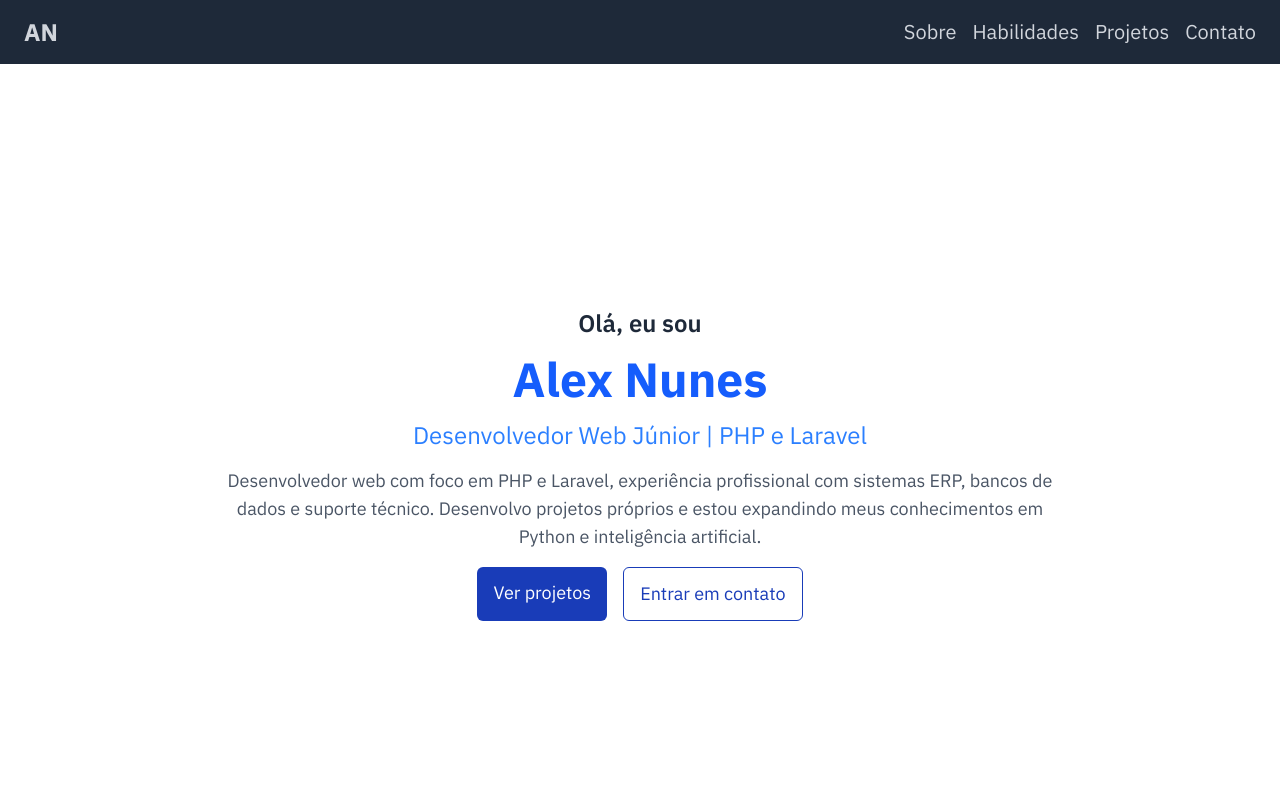
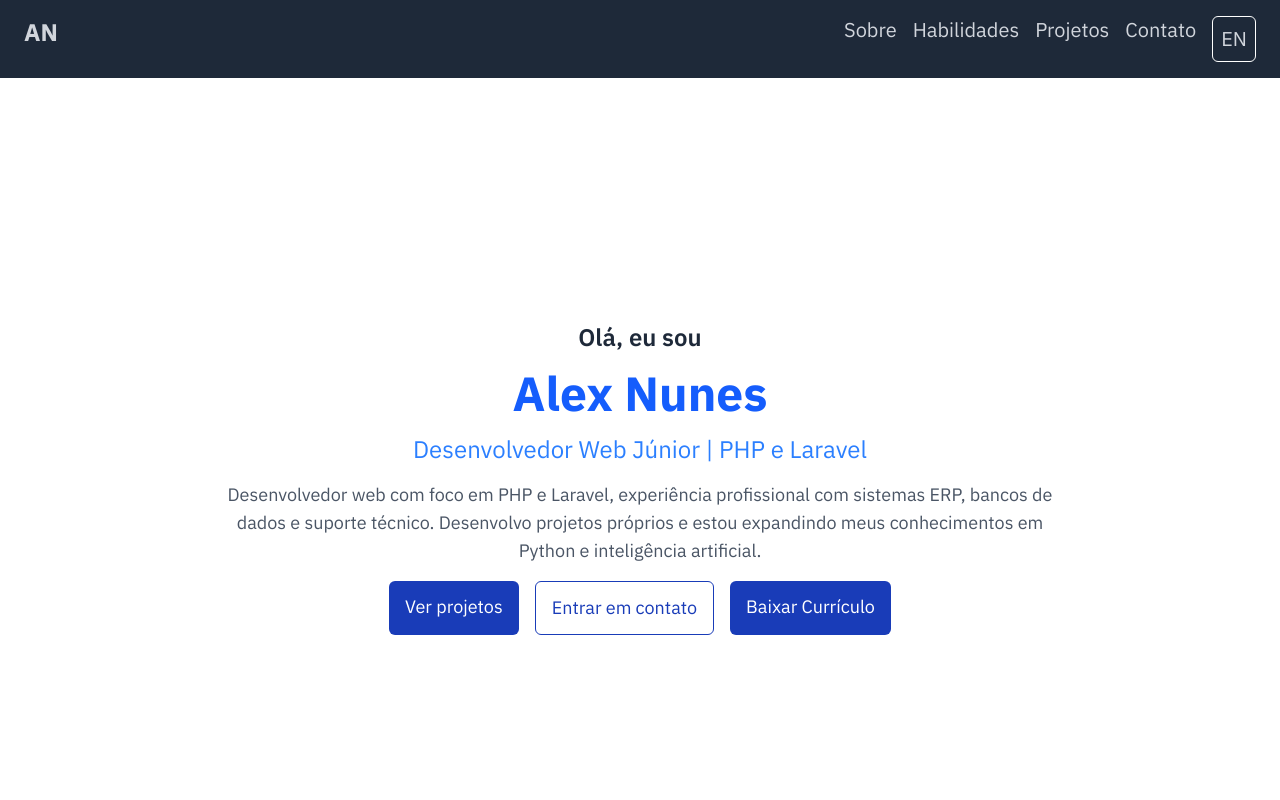
Before and after one commit to Alexdanielofc/alexdanielofc.github.io, a website: page index.html in a window 1280 px wide. Shown: the top 800 px of the page. Drawn offline with Linux system fonts and the light colour scheme.

Commit message:
Add initial index.html file for English version

```diff
--- a/index.html
+++ b/index.html
@@ -11,7 +11,8 @@
     <link rel="icon" type="image/png" href="/icone.png">
     <link rel="preconnect" href="https://fonts.googleapis.com">
     <link rel="preconnect" href="https://fonts.gstatic.com" crossorigin>
-    <link href="https://fonts.googleapis.com/css2?family=IBM+Plex+Sans:wght@300;400;500;600;700&display=swap" rel="stylesheet">
+    <link href="https://fonts.googleapis.com/css2?family=IBM+Plex+Sans:wght@300;400;500;600;700&display=swap"
+        rel="stylesheet">
     <style>
         body {
             font-family: 'IBM Plex Sans', sans-serif;
@@ -22,7 +23,7 @@
 <body class="text-lg">
     <header class="sticky top-0 z-10">
         <nav class="bg-gray-800 ">
-            <div class="mx-auto px-6 py-4 flex justify-between items-center">
+            <div class=" mx-auto px-6 py-4 flex justify-between ">
                 <a href="#apresentacao"
                     class="sm:text-2xl font-bold text-gray-300 hover:text-blue-300 transition">AN</a>
                 <div class="flex gap-2 sm:gap-4">
@@ -33,6 +34,8 @@
                         class="text-sm sm:text-xl text-gray-300 hover:text-blue-300 transition">Projetos</a>
                     <a href="#contato"
                         class="text-sm sm:text-xl text-gray-300 hover:text-blue-300 transition">Contato</a>
+                    <a href="/en/index.html"
+                        class="border-white border rounded-md p-2 text-sm sm:text-xl text-gray-300 hover:text-blue-300 hover:border-blue-300 transition">EN</a>
                 </div>
             </div>
         </nav>
@@ -55,6 +58,9 @@
                     <a href="#contato"
                         class="border-blue-800 text-blue-800 px-4 py-3 rounded-md border transition hover:opacity-90 hover:scale-105">Entrar
                         em contato</a>
+                    <a href="./Docs/Curriculo_Alex_Nunes.pdf" target="_blank" rel="noopener noreferrer"
+                        class="bg-blue-800 text-white px-4 py-3 rounded-md hover:opacity-90 transition hover:scale-105">Baixar Currículo
+                    </a>
                 </div>
             </div>
         </section>
```
Also changed, not shown: dist/output.css, en/index.html (added), 1 other file.
